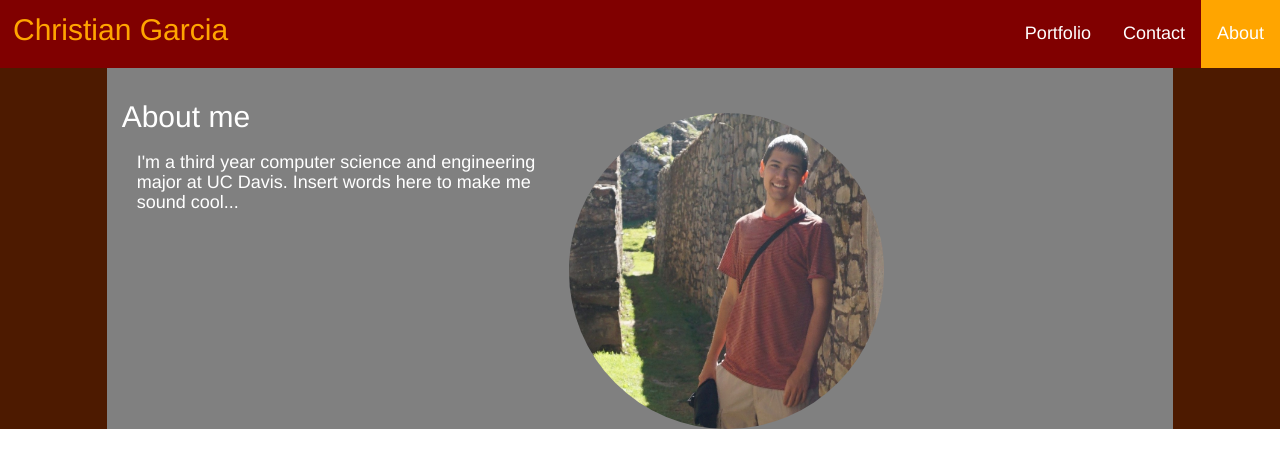
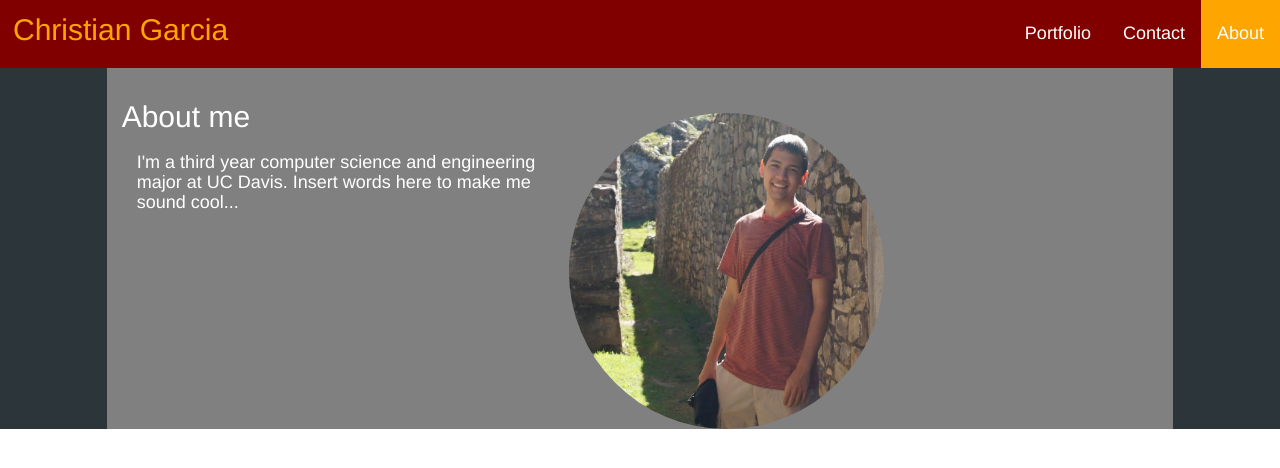
Before and after one commit to KitanGarcia/KitanGarcia.github.io, a Jekyll site: the page index.html, which Jekyll copies as it is, in a window 1280 px wide. Shown: the top 468 px of the page. Built offline with Jekyll 4.4.1, drawn with Linux system fonts in a browser that asks for light colours.

Commit message:
Update main.css

```diff
--- a/css/main.css
+++ b/css/main.css
@@ -26,7 +26,7 @@
 
 .left
 {
-  background-color: #4d1a00;/*Fix the side background*/
+  background-color: #2C3539;/*Fix the side background*/
   flex: 1;
   position: absolute;
   float: left;
@@ -34,7 +34,7 @@
 
 .right
 {
-  background-color: #4d1a00;/*Fix the side background*/
+  background-color: #2C3539;/*Fix the side background*/
   flex: 1;
   position: absolute;
   float: right;
```
